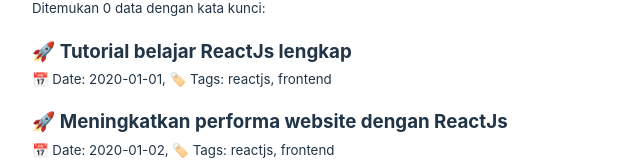
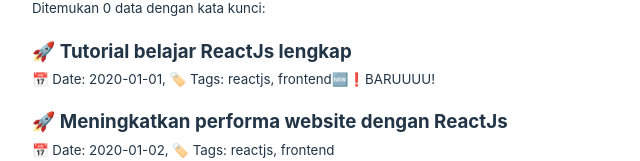
Before and after one commit to zuhdy-ev/learnReactJS, a React (Vite) app: page / in a window 1280 px wide. Shown: the part 186-347 px from the top of the page, without its empty margins (0-640 px from the left). Built offline with nearby package versions, Linux system fonts and the light colour scheme.

Commit message:
conditional rendering

```diff
--- a/src/components/Article.jsx
+++ b/src/components/Article.jsx
@@ -1,9 +1,19 @@
+const ArticleStatus = ({ isNew }) => {
+  return isNew && <span>🆕❗</span>;
+};
+
+const NewArticle = () => {
+  return <span>BARUUUU!</span>
+}
+
 function Article(props) {
   return (
     <>
       <h3>🚀 {props.title}</h3>
       <small>
         📅 Date: {props.date}, 🏷️ Tags: {props.tags.join(", ")}
+        <ArticleStatus isNew={props.isNew} />
+        {props.isNew && <NewArticle />}
       </small>
     </>
   );
--- a/src/components/Search.jsx
+++ b/src/components/Search.jsx
@@ -13,7 +13,9 @@ function Search(props) {
       <div>
         Cari Artikel : <input onChange={onSearchChange}></input>
       </div>
-      <small>Ditemukan 0 data dengan kata kunci: {search}</small>
+      <small>
+        Ditemukan {props.totalPosts} data dengan kata kunci: {search}
+      </small>
     </>
   );
 }
--- a/src/pages/index.jsx
+++ b/src/pages/index.jsx
@@ -5,6 +5,7 @@ import Search from "../components/Search";
 
 function Homepage() {
   const [posts, setPosts] = useState(postsData);
+  const [totalPosts, setTotalPosts] = useState(0);
 
   const onSearchChange = (value) => {
     console.log(value);
@@ -12,12 +13,13 @@ function Homepage() {
       item.title.toLowerCase().includes(value.toLowerCase())
     );
     setPosts(filteredPosts);
+    setTotalPosts(filteredPosts.length);
   };
 
   return (
     <>
       <h1>Simple Blog</h1>
-      <Search onSearchChange={onSearchChange} />
+      <Search onSearchChange={onSearchChange} totalPosts={totalPosts} />
       {/* {posts.map(({ title, tags, date }, index) => (
         // <Article title={title} tags={tags} date={date} />
         <Article {...{ title, tags, date }} key={index} /> // same as above, this called "spread attributes"
--- a/src/posts.json
+++ b/src/posts.json
@@ -2,16 +2,19 @@
   {
     "title": "Tutorial belajar ReactJs lengkap",
     "tags": ["reactjs", "frontend"],
-    "date": "2020-01-01"
+    "date": "2020-01-01",
+    "isNew": true
   },
   {
     "title": "Meningkatkan performa website dengan ReactJs",
     "tags": ["reactjs", "frontend"],
-    "date": "2020-01-02"
+    "date": "2020-01-02",
+    "isNew": false
   },
   {
     "title": "Cara menggunakan chakra-ui di ReactJs",
     "tags": ["reactjs", "css", "ui/ux"],
-    "date": "2020-01-03"
+    "date": "2020-01-03",
+    "isNew": false
   }
 ]
```
